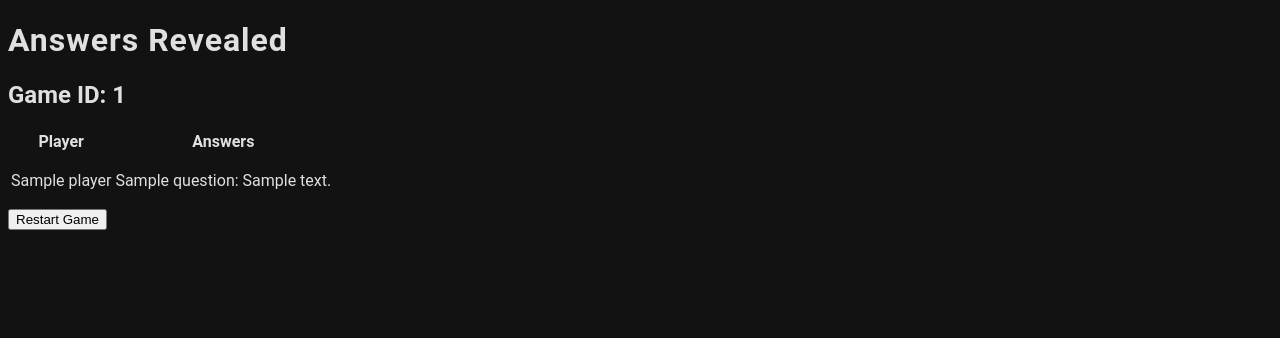
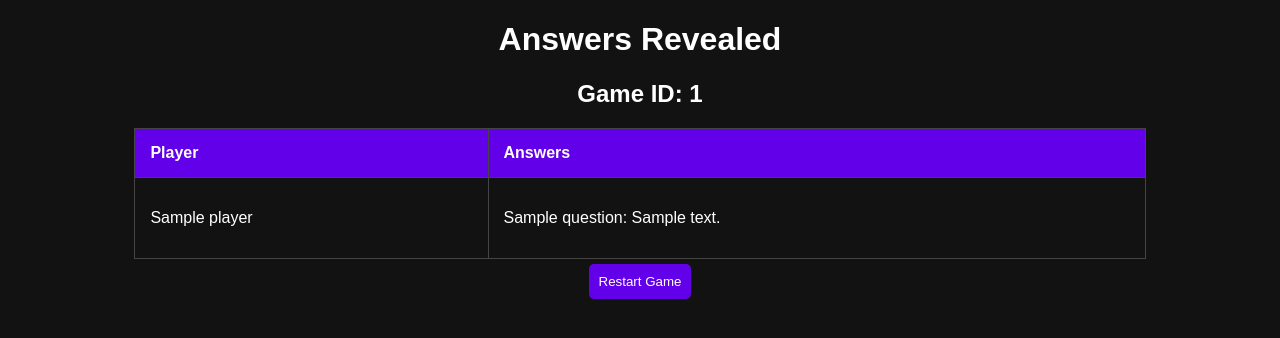
Before and after one commit to fdodinuth/nam-gam, a Flask app: template templates/reveal_answers.html in a window 1280 px wide. Shown: the top 338 px of the page. Run offline with Flask 2, Linux system fonts and the light colour scheme; the template is opened without the code that fills it: most values are stand-ins (such as "Sample title", 1, 10 or a date in 2020).

Commit message:
Update style.css

```diff
--- a/static/css/style.css
+++ b/static/css/style.css
@@ -1,45 +1,42 @@
 body {
-  background-color: #121212;
-  color: #E0E0E0;
-  font-family: 'Roboto', sans-serif;
+    background-color: #121212;
+    color: white;
+    font-family: 'Arial', sans-serif;
+    text-align: center;
 }
 
-h1, h4 {
-  font-weight: 700;
-  letter-spacing: 1px;
-}
-
-.btn {
-  font-size: 1rem;
-  font-weight: 500;
-  border-radius: 8px;
-}
-
-input.form-control {
-  background-color: #333;
-  color: #fff;
-  border: 1px solid #444;
-}
-
-input.form-control:focus {
-  background-color: #444;
-  border-color: #00BFFF;
+input[type="text"], button {
+    padding: 10px;
+    margin: 5px;
+    border: none;
+    border-radius: 5px;
 }
 
 button {
-  transition: background-color 0.3s ease, transform 0.3s ease;
+    background-color: #6200ea;
+    color: white;
+    cursor: pointer;
 }
 
 button:hover {
-  background-color: #00BFFF;
-  transform: scale(1.05);
+    background-color: #3700b3;
 }
 
-#playersList {
-  margin-top: 20px;
+table {
+    width: 80%;
+    margin: auto;
+    border-collapse: collapse;
 }
 
-.alert-info {
-  background-color: #333;
-  color: #B0B0B0;
+table, th, td {
+    border: 1px solid #444;
 }
+
+th, td {
+    padding: 15px;
+    text-align: left;
+}
+
+th {
+    background-color: #6200ea;
+}
```
